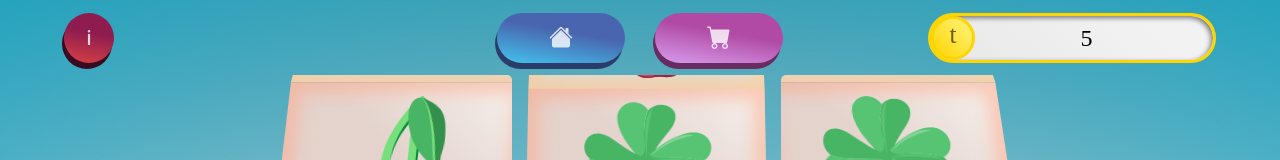
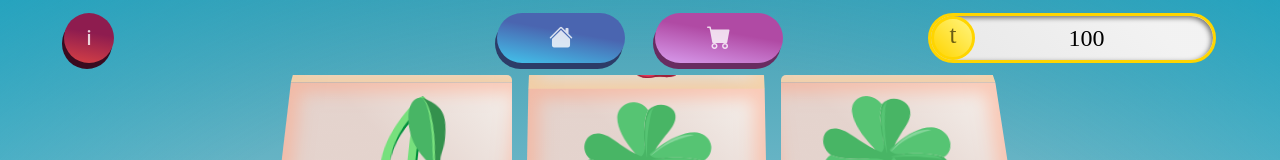
Before and after one commit to ztipsamme/jontastic-slots, a Vue app: page /#/ in a window 1280 px wide. Shown: the top 160 px of the page. Built offline with nearby package versions, Linux system fonts and the light colour scheme; a web font is replaced by a local one.

Commit message:
icons reset to new style

```diff
--- a/src/stores/tokenStore.js
+++ b/src/stores/tokenStore.js
@@ -4,7 +4,11 @@ import { useStorage } from "@vueuse/core"
 export const useTokenStore = defineStore("tokens", {
   strict: true,
   state: () => ({
-    tokens: useStorage("tokens", { sum: 5, startValue: 5, bet: 5 }),
+    tokens: useStorage("tokens", {
+      sum: 100,
+      startValue: 100,
+      bet: 5,
+    }),
     bonusTypes: useStorage("bonusTypes", [
       {
         name: "Extra Spin",
@@ -30,35 +34,35 @@ export const useTokenStore = defineStore("tokens", {
         cost: 0,
         owned: true,
         active: true,
-        src: "./assets/svg/icon-gem.svg",
+        src: "./src/components/themes/default/ico1.svg",
       },
       {
         name: "Katt",
         cost: 250,
         owned: false,
         active: false,
-        src: "./assets/svg/icon-cat.svg",
+        src: "./src/components/themes/CatTheme/ico1.svg",
       },
       {
         name: "Midnatt",
         cost: 200,
         owned: false,
         active: false,
-        src: "./assets/svg/icon-moon.svg",
+        src: "./src/components/themes/NightTheme/ico1.svg",
       },
       {
         name: "Skog",
         cost: 150,
         owned: false,
         active: false,
-        src: "./assets/svg/icon-pine-tree.svg",
+        src: "./src/components/themes/ForestTheme/ico1.svg",
       },
       {
         name: "Eld",
         cost: 200,
         owned: false,
         active: false,
-        src: "./assets/svg/icon-fire.svg",
+        src: "./src/components/themes/EldTheme/ico1.svg",
       },
     ]),
   }),
```
